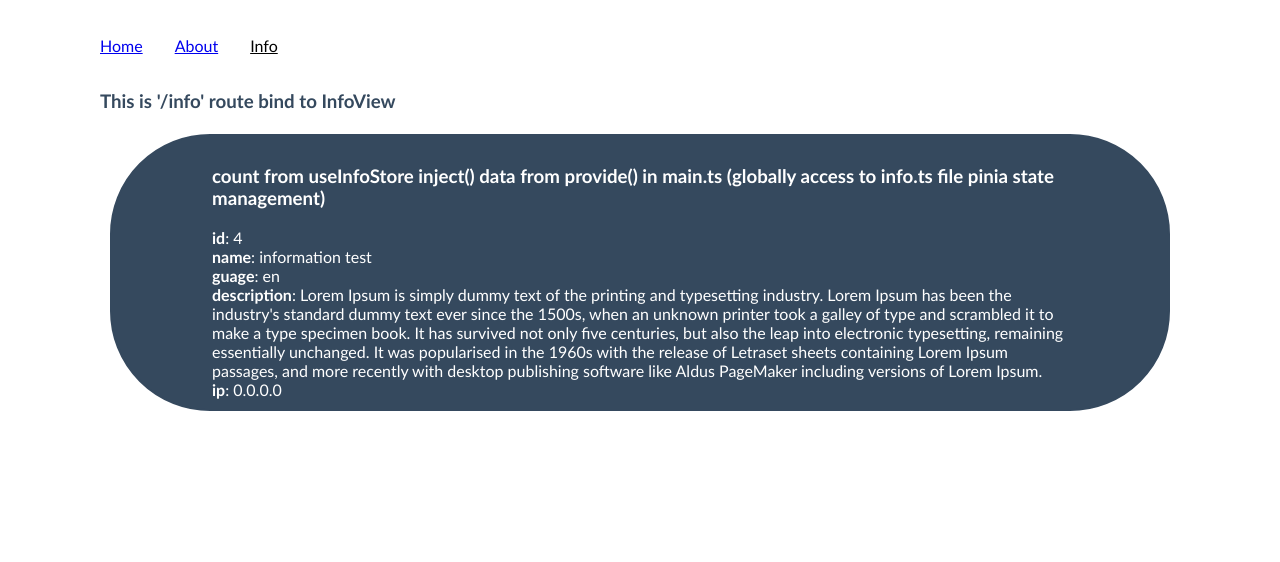
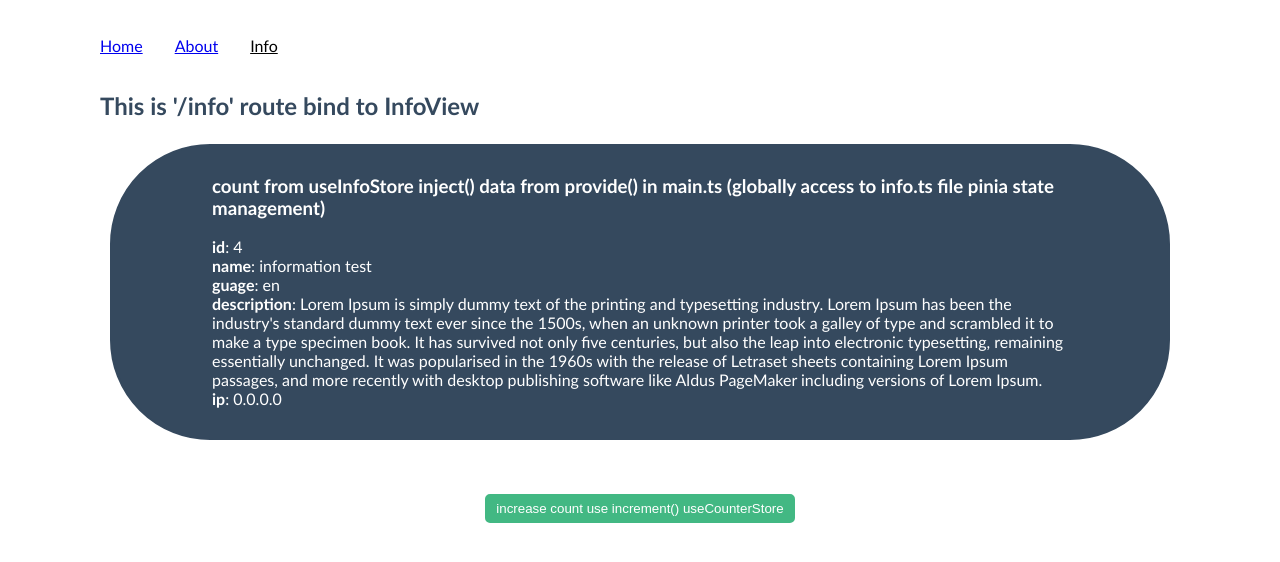
Before and after one commit to sinasedaghat/vue3-template, a Vue app: page /info in a window 1280 px wide. Shown: the top 562 px of the page. Built offline with nearby package versions, Linux system fonts and the light colour scheme.

Commit message:
update infoView.vue router component

```diff
--- a/src/stores/info.ts
+++ b/src/stores/info.ts
@@ -10,15 +10,15 @@ export const useInfoStore = defineStore('info', () => {
     ip: '0.0.0.0'
   })
   const information = computed(() => {
-    console.log('call doubleCount computed', info.value)
+    console.log('call information computed', info.value)
     return info.value
   })
   function overallInfo(obj: any) {
     console.log('call overall Info function', obj)
     info.value = { ...info, ...obj}
   }
-  function partInfo(obj: any) {
-    console.log('call part Info function', obj)
+  function partInfo(key?: string, value?: string) {
+    console.log('call part Info function', key, value)
     // info.value = { ...info, ...obj}
   }
   function printInfo() {
--- a/src/views/InfoView.vue
+++ b/src/views/InfoView.vue
@@ -9,9 +9,10 @@
 </script>
 
 <template>
-  <h3 class="title">This is '/info' route bind to InfoView</h3>
-  <div>
-    <div class="chip blue bullet" style="padding: 10px 100px;">
+  <h2 class="title">This is '/info' route bind to InfoView</h2>
+  <div class="center">
+    <!-- info -->
+    <div class="chip blue bullet" style="padding: 10px 100px 30px">
       <h3>count from useInfoStore inject() data from provide() in main.ts (globally access to info.ts file pinia state management)</h3>
       <!-- id -->
       <div>
@@ -33,6 +34,37 @@
       <div>
         <b>ip</b>: <span v-html="infoStore.information.ip" />
       </div>
-  </div>
+    </div>
+
+    <!-- button -->
+    <div class="center">
+      <button class="button" @click="infoStore.partInfo()">
+        increase count use increment() useCounterStore
+      </button>
+    </div>
   </div>
 </template>
+
+<style scoped lang="scss">
+  $button-color: #42b883;
+  .button {
+    border: 2px solid  $button-color;
+    // border: 2px solid  var(--button-color);
+    border-radius: 5px;
+    background-color: $button-color;
+    // background-color: var(--button-color);
+    color: white;
+    margin: 50px 10px;
+    padding: 5px 9px;
+    &:hover {
+      cursor: pointer;
+    }
+  }
+
+  .center {
+    display: flex;
+    flex-direction: column;
+    align-items: center;
+    justify-content: center;
+  }
+</style>
```
